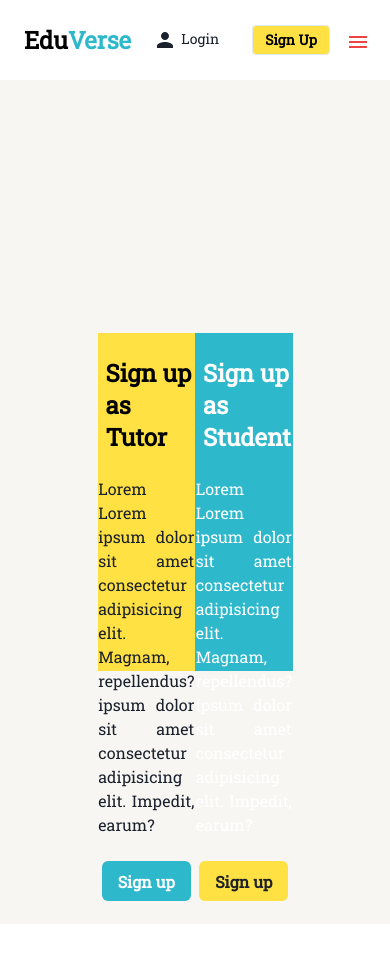
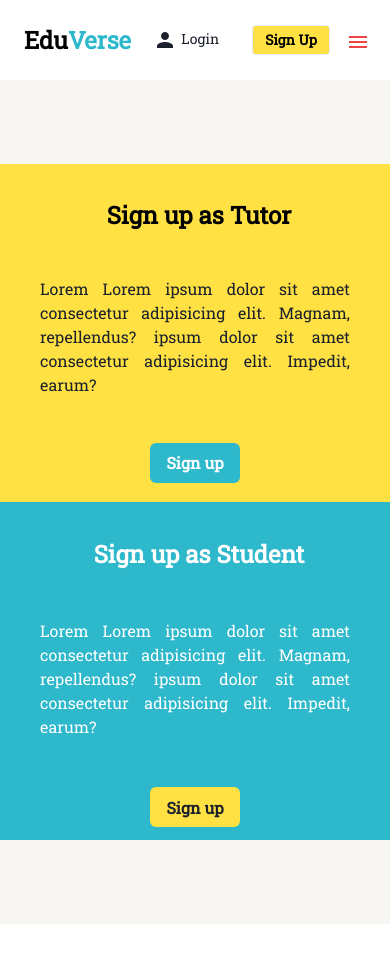
Before and after one commit to Akhand4795/EduVerse, a React (Create React App) app in the folder client-side/: page /SignUp in a window 390 px wide. Shown: the top 962 px of the page. Built offline with nearby package versions, Linux system fonts and the light colour scheme.

Commit message:
Responsive Sign Up Added

```diff
--- a/client-side/src/Pages/Authentication/SignUp/SignUp.js
+++ b/client-side/src/Pages/Authentication/SignUp/SignUp.js
@@ -33,19 +33,19 @@ function InitialFocus() {
   return (
     <>
       <div className="w-full h-screen bg-[#F8F6F2] overflow-hidden">
-        <Box className=" flex w-full h-full items-center justify-center">
-          <Box className=" flex flex-col w-1/4 h-2/5 bg-yellow items-center  ">
+      <Box className="flex flex-col md:flex-row w-full h-full items-center justify-center">
+          <Box className=" flex flex-col lg:w-1/4 h-2/5  bg-yellow items-center justify-around ">
             <div className='mt-6'>
               <h2 className="text-2xl font-semibold text-black ml-2">Sign up as Tutor</h2>
             </div>
-            <div className='align-middle justify-center items-center py-6 px-10 text-justify '  >
+            <div className='align-middle justify-center items-center py-6 px-10 text-justify'  >
               <span >Lorem Lorem ipsum dolor sit amet consectetur adipisicing elit. Magnam, repellendus? ipsum dolor sit amet consectetur adipisicing elit. Impedit, earum?</span>
             </div>
             <div>
-              <Button bg='#2EB8CB' color='white' _hover={{ bg: '#FFE143', color: '#ffff' }} onClick={onOpen2}>Sign up</Button>
+              <Button className='mb-2' bg='#2EB8CB' color='white' _hover={{ bg: '#FFE143', color: '#ffff' }} onClick={onOpen2}>Sign up</Button>
             </div>
           </Box>
-          <Box className='flex flex-col w-1/4 h-2/5 items-center bg-blue' >
+          <Box className='flex flex-col lg:w-1/4 h-2/5 bg-blue items-center justify-around' >
             <div className='mt-6'>
               <h2 className="text-2xl font-semibold text-white ml-2">Sign up as Student</h2>
             </div>
```
